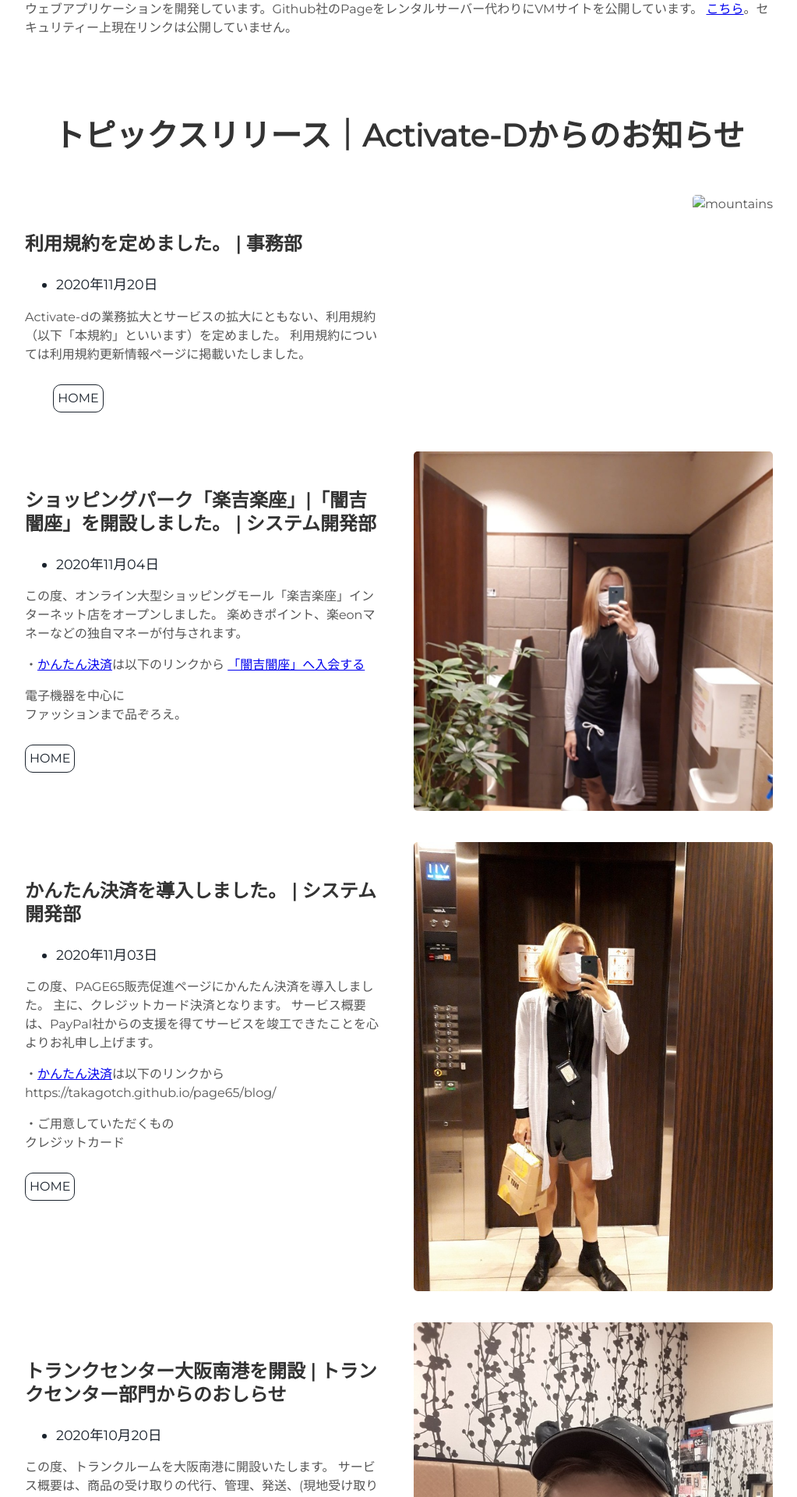
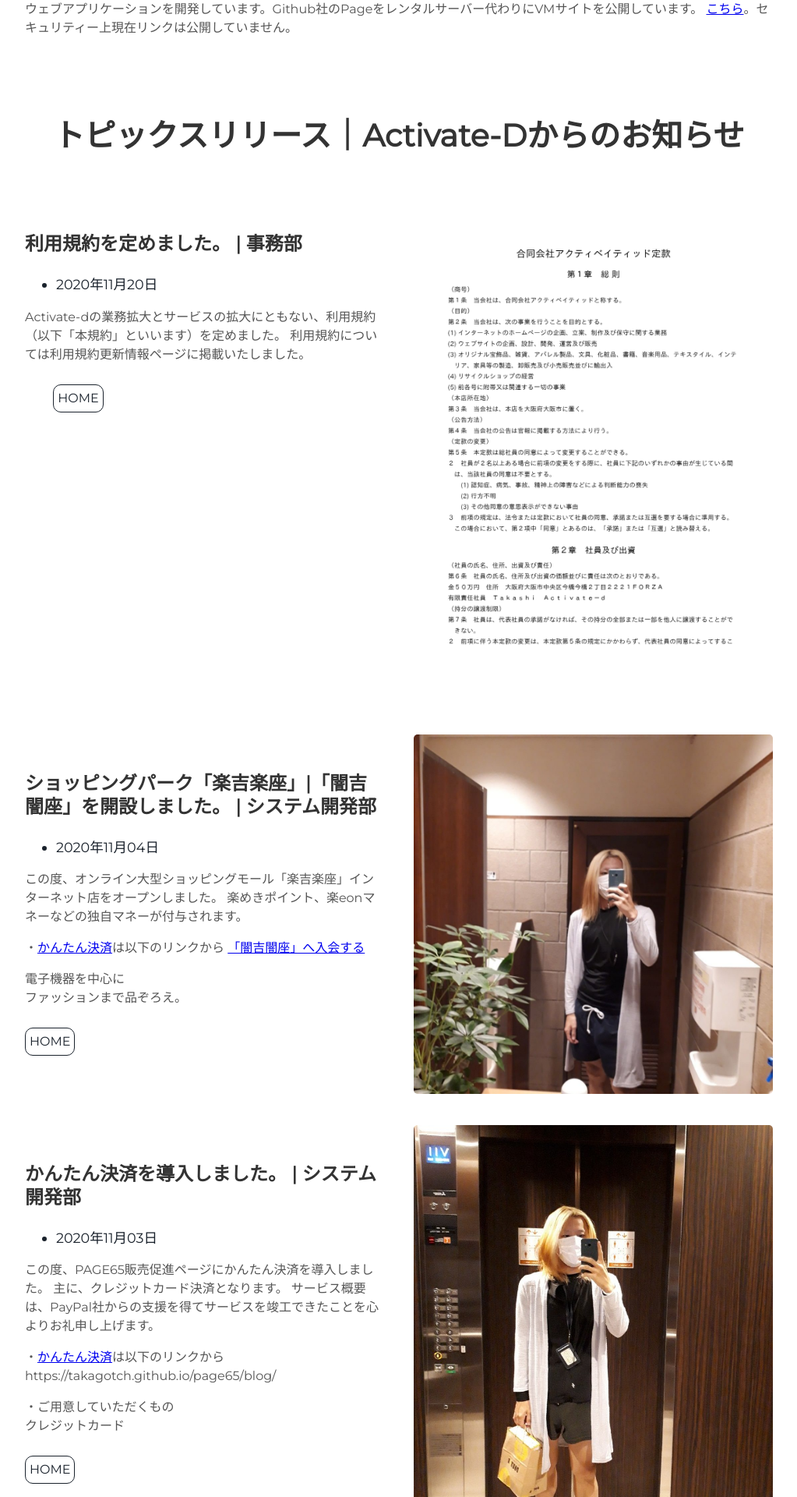
Before and after one commit to takagotch/page351, a Jekyll site: the page built from index.html, in a window 1280 px wide. Shown: the part 2274-4194 px from the top of the page at 78% size, without its empty margins (128-1151 px from the left). Built offline with Jekyll 4.4.1, drawn with Linux system fonts in a browser that asks for light colours.

Commit message:
Update projects.html

```diff
--- a/_includes/projects.html
+++ b/_includes/projects.html
@@ -12,7 +12,7 @@
 
 <div class="user-projects">
   <div class="images-right">
-    <img alt="mountains" src="{{ "/assets/img/pdf1.png" | prepend: site.baseurl }}" />
+    <img alt="mountains" src="{{ "/assets/pdf/pdf1.png" | prepend: site.baseurl }}" />
   </div>
   <div class="contents">
     <h3> 利用規約を定めました。 | 事務部 </h3>
```
